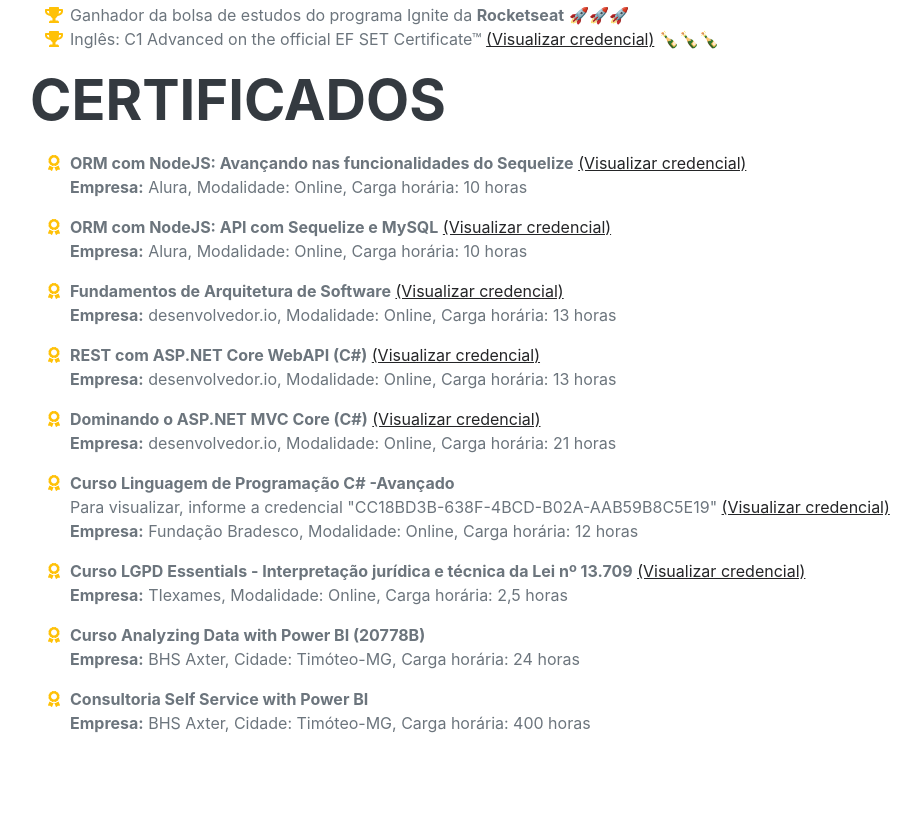
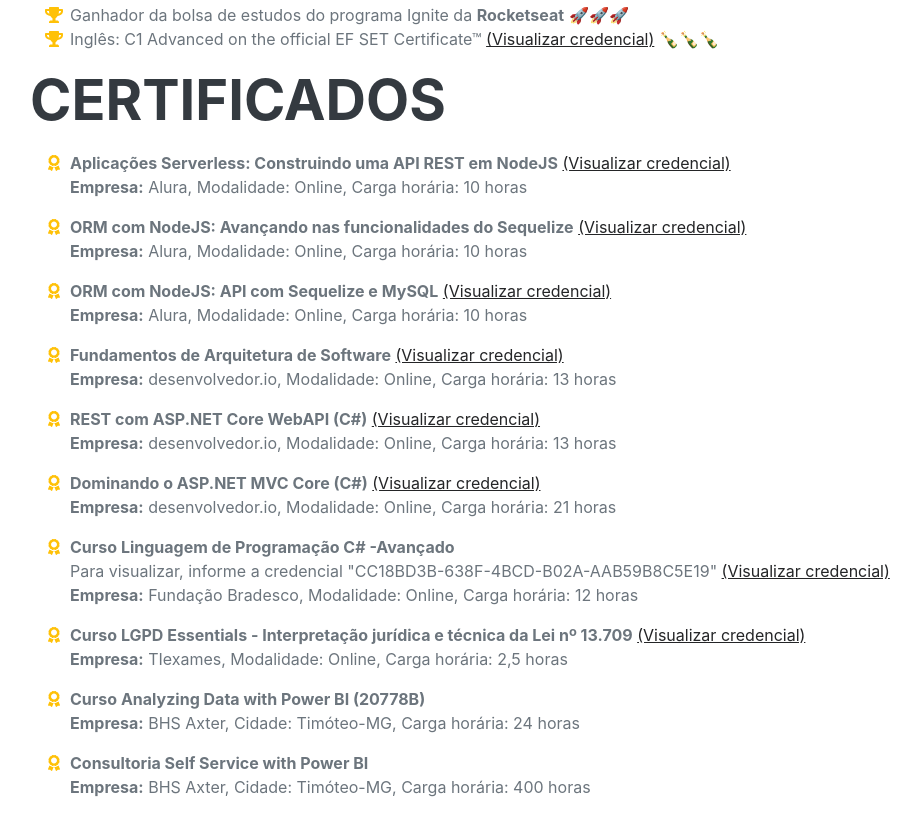
Before and after one commit to Motirck/portfolio, a plain HTML site: page index.html in a window 1280 px wide. Shown: the part 4175-5010 px from the top of the page, without its empty margins (290-1210 px from the left). Drawn offline with nearby package versions, Linux system fonts and the light colour scheme; a web font is replaced by a local one.

Commit message:
Added a new certificate 🏆

```diff
--- a/index.html
+++ b/index.html
@@ -226,6 +226,13 @@
                 <ul class="fa-ul mb-0">
                     <li>
                         <span class="fa-li"><i class="fas fa-award text-warning"></i></span>
+                        <b>Aplicações Serverless: Construindo uma API REST em NodeJS</b>
+                        <a href="https://cursos.alura.com.br/certificate/9c469956-e01a-4d8c-a72b-e2c12c8a0764">(Visualizar credencial)</a>
+                        <br>
+                        <b>Empresa:</b> Alura, Modalidade: Online, Carga horária: 10 horas
+                    </li>
+                    <li class="mt-3">
+                        <span class="fa-li"><i class="fas fa-award text-warning"></i></span>
                         <b>ORM com NodeJS: Avançando nas funcionalidades do Sequelize</b>
                         <a href="https://cursos.alura.com.br/certificate/a92250f7-45f6-427d-b135-c5c6f1be3aa5">(Visualizar credencial)</a>
                         <br>
```
